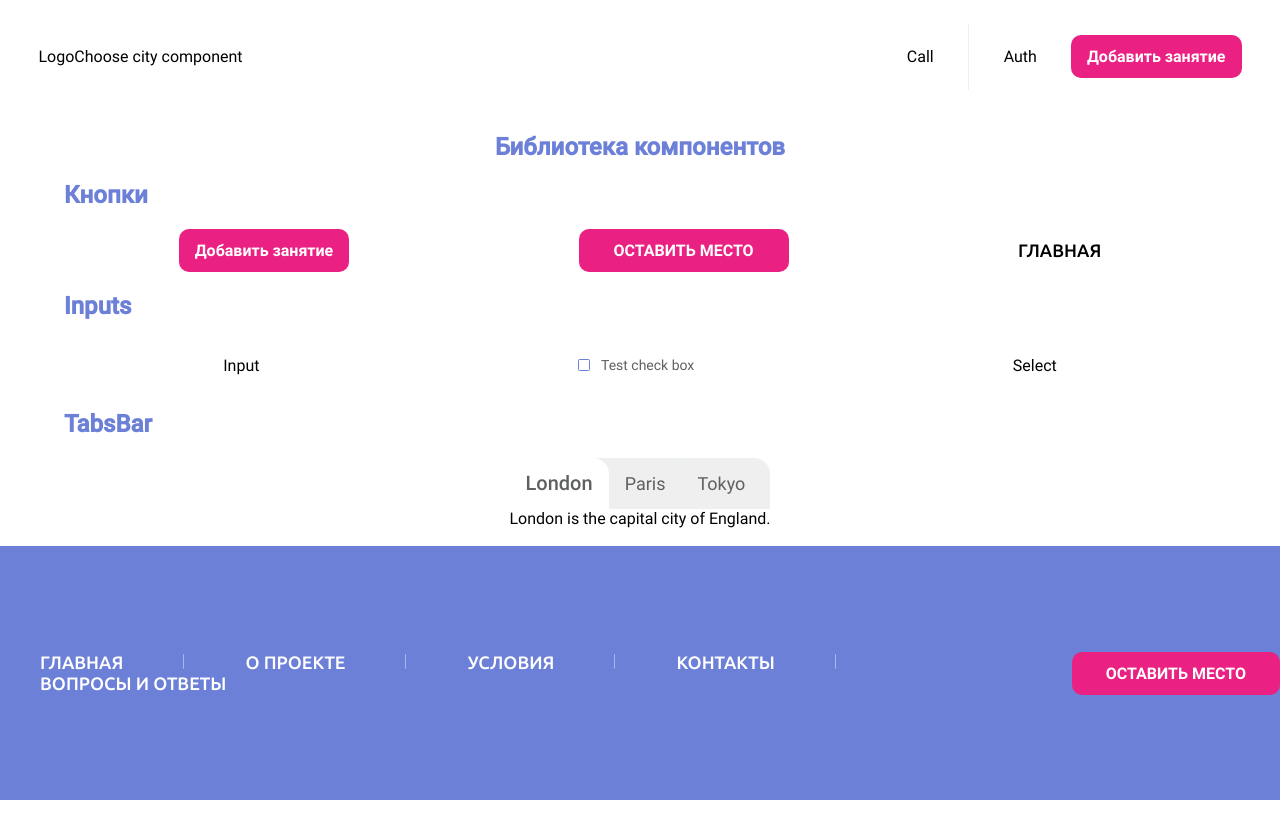
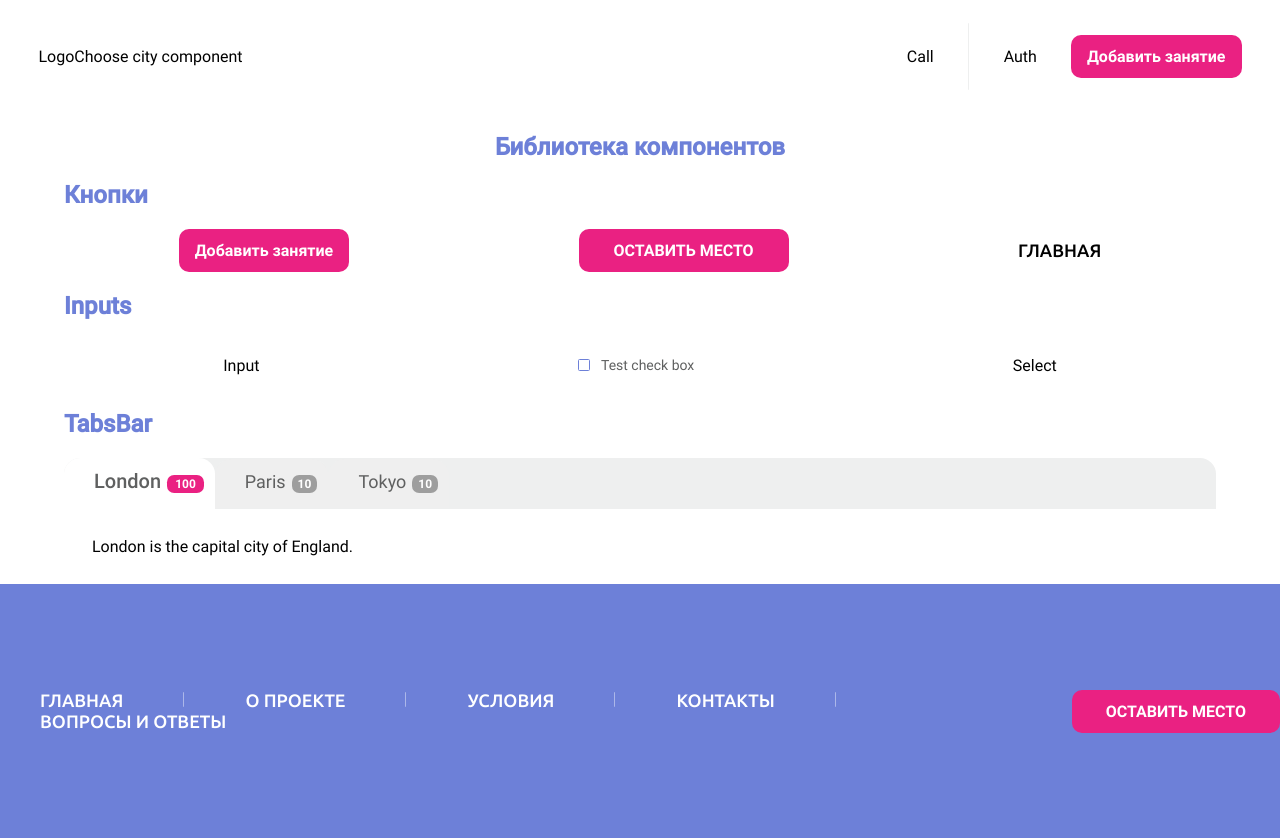
Before and after one commit to Mary321Mary/posleurokov-front-end, a React (Create React App) app in the folder posleurokov-app/: page / in a window 1280 px wide. Before the commit the page ends 800 px from the top, so only its background shows below. Built offline with nearby package versions, Linux system fonts and the light colour scheme; no server answers.

Commit message:
fix design and props

```diff
--- a/posleurokov-app/src/components/shared/TabBarNav/TabBarNav.jsx
+++ b/posleurokov-app/src/components/shared/TabBarNav/TabBarNav.jsx
@@ -1,18 +1,19 @@
 import React from 'react';
 import styles from './TabBarNav.module.scss';
 
-const TabBarNav = ({ children, dataIndex, activeTab, onClick, ...rest }) => {
+const TabBarNav = ({ children, dataIndex, number, isActive, onClick, ...rest }) => {
   return (
     <button
       type='button'
       className={`${styles.tabbutton} ${
-        dataIndex == activeTab ? styles['tabbutton--active'] : ''
+        isActive ? styles['tabbutton--active'] : ''
       }`}
       onClick={onClick}
       data-index={dataIndex}
       style={{ ...rest }}
     >
       {children}
+      <div className={styles.number}>{number}</div>
     </button>
   );
 };
--- a/posleurokov-app/src/components/shared/TabBarNav/TabBarNav.module.scss
+++ b/posleurokov-app/src/components/shared/TabBarNav/TabBarNav.module.scss
@@ -1,9 +1,22 @@
 @import 'src/assets/styles/_variables.scss';
+
+.number {
+  display: inline;
+  margin-left: 6px;
+
+  font-family: 'Roboto-Bold';
+  font-style: normal;
+  font-weight: 700;
+  font-size: 12px;
+  line-height: 14px;
+
+  color: #FFFFFF;
+}
 
 .tabbutton {
   border-radius: 16px 16px 0px 0px;
   border: none;
-  padding: 14px 16px;
+  padding: 12px 11px 16px 30px;
 
   font-family: 'Roboto-Regular';
   font-style: normal;
@@ -11,6 +24,14 @@
   font-size: 18px;
   line-height: 21px;
   color: #5F6060;
+
+  .number {
+    padding: 2px 6px;
+
+    /* gray */
+    background: #9E9E9E;
+    border-radius: 7.125px;
+  }
 }
 
 .tabbutton--active {
@@ -20,4 +41,12 @@
   font-size: 20px;
   line-height: 23px;
   background-color: rgb(255, 255, 255);
+
+  .number {
+    padding: 2px 8px;
+
+    /* fuchsia */
+    background: #EA2182;
+    border-radius: 7.125px;
+  }
 }
--- a/posleurokov-app/src/components/shared/TabsBar/TabsBar.jsx
+++ b/posleurokov-app/src/components/shared/TabsBar/TabsBar.jsx
@@ -4,11 +4,11 @@ import styles from './TabsBar.module.scss';
 
 import { TabBarNav, TabBarItem } from '../';
 
-const TabsBar = ({ children, ...rest }) => {
+const TabsBar = ({ items, ...rest }) => {
   const [activeTab, setActiveTab] = useState(0);
 
-  const openTab = e => {
-    setActiveTab(+e.target.dataset.index);
+  const openTab = (index) => {
+    setActiveTab(index);
   };
 
   return (
@@ -16,17 +16,18 @@ const TabsBar = ({ children, ...rest }) => {
       style={{ ...rest }}
     >
       <div className={styles.tabnav}>
-        {children.map((page, i) => (
+        {items.map((page, i) => (
           <TabBarNav
             key={page.title}
-            onClick={openTab}
             dataIndex={i}
-            activeTab={activeTab}
+            number={page.count}
+            isActive={i === activeTab}
+            onClick={() => openTab(i)}
           >{page.title}</TabBarNav>
         ))}
       </div>
       <div>
-        {children[activeTab] && <TabBarItem { ...children[activeTab] } />}
+        {items[activeTab] && <TabBarItem { ...items[activeTab] } padding='28px'/>}
       </div>
     </div>
   );
--- a/posleurokov-app/src/components/test/components-demo/ComponentsDemo.jsx
+++ b/posleurokov-app/src/components/test/components-demo/ComponentsDemo.jsx
@@ -13,6 +13,11 @@ import styles from './ComponentsDemo.module.scss';
 
 const ComponentsDemo = () => {
   const [isChecked, setCheck] = useState(false);
+  const items = [
+    { title: 'London', count: '100', content: 'London is the capital city of England.' },
+    { title: 'Paris', count: '10', content: 'Paris is the capital of France.' },
+    { title: 'Tokyo', count: '10', content: 'Tokyo is the capital of Japan.' },
+  ];
   return (
     <section className={styles.container}>
       <Heading tag="h1" center>
@@ -55,14 +60,8 @@ const ComponentsDemo = () => {
       </section>
       <section className={styles.section}>
         <Heading tag="h2">TabsBar</Heading>
-        <div className={styles['section-list']}>
-          <TabsBar>
-            {[
-              { title: 'London', content: 'London is the capital city of England.' },
-              { title: 'Paris', content: 'Paris is the capital of France.' },
-              { title: 'Tokyo', content: 'Tokyo is the capital of Japan.' }
-            ]}
-          </TabsBar>
+        <div>
+          <TabsBar items={items} />
         </div>
       </section>
     </section>
```
